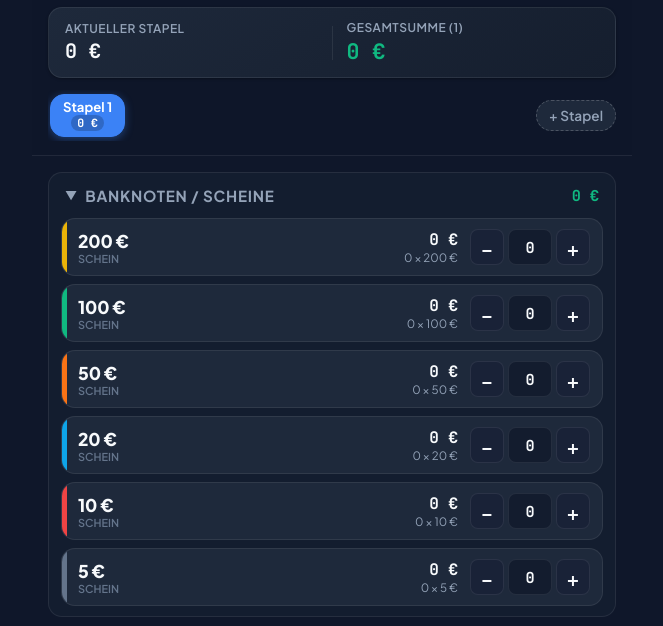
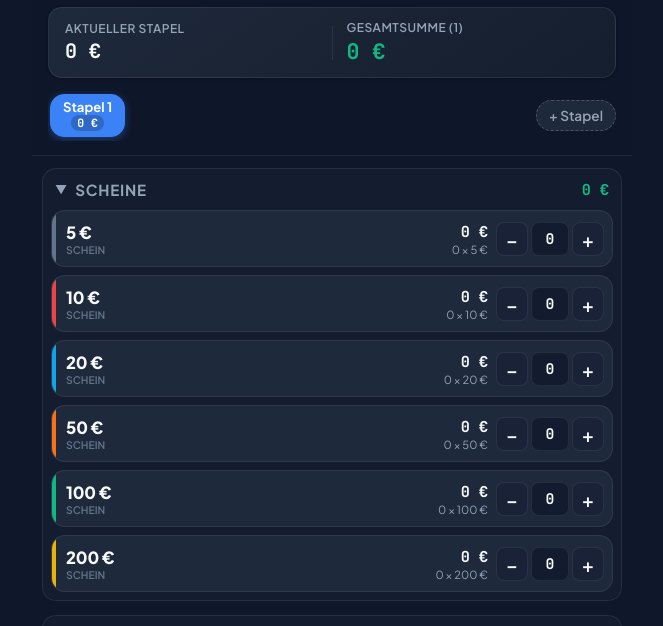
Before and after one commit to Dave2ooo/Geldzaehler, a plain HTML site: page index.html in a window 1280 px wide. Shown: the part 52-678 px from the top of the page, without its empty margins (308-971 px from the left). Drawn offline with Linux system fonts and the light colour scheme.

Commit message:
improved UI

```diff
--- a/index.html
+++ b/index.html
@@ -1,20 +1,29 @@
-<!DOCTYPE html>
+<!doctype html>
 <html lang="de">
   <head>
-  <meta charset="UTF-8">
-  <meta name="viewport" content="width=device-width, initial-scale=1.0, maximum-scale=1.0, user-scalable=no, viewport-fit=cover">
-  <meta name="theme-color" content="#0f172a">
-  <meta name="apple-mobile-web-app-capable" content="yes">
-  <meta name="apple-mobile-web-app-status-bar-style" content="black-translucent">
-  <meta name="apple-mobile-web-app-title" content="Geldzähler">
+    <meta charset="UTF-8" />
+    <meta
+      name="viewport"
+      content="width=device-width, initial-scale=1.0, maximum-scale=1.0, user-scalable=no, viewport-fit=cover"
+    />
+    <meta name="theme-color" content="#0f172a" />
+    <meta name="apple-mobile-web-app-capable" content="yes" />
+    <meta
+      name="apple-mobile-web-app-status-bar-style"
+      content="black-translucent"
+    />
+    <meta name="apple-mobile-web-app-title" content="Geldzähler" />
     <title>Geldzähler • Cash Counter</title>
-  <link rel="manifest" href="manifest.json">
-  <link rel="apple-touch-icon" href="icon-192.png">
-  <link rel="icon" type="image/png" href="icon-192.png">
-  <link rel="stylesheet" href="style.css">
-  <link rel="preconnect" href="https://fonts.googleapis.com">
-  <link rel="preconnect" href="https://fonts.gstatic.com" crossorigin>
-  <link href="https://fonts.googleapis.com/css2?family=Plus+Jakarta+Sans:wght@400;500;600;700;800&family=JetBrains+Mono:wght@500;700&display=swap" rel="stylesheet">
+    <link rel="manifest" href="manifest.json" />
+    <link rel="apple-touch-icon" href="icon-192.png" />
+    <link rel="icon" type="image/png" href="icon-192.png" />
+    <link rel="stylesheet" href="style.css" />
+    <link rel="preconnect" href="https://fonts.googleapis.com" />
+    <link rel="preconnect" href="https://fonts.gstatic.com" crossorigin />
+    <link
+      href="https://fonts.googleapis.com/css2?family=Plus+Jakarta+Sans:wght@400;500;600;700;800&family=JetBrains+Mono:wght@500;700&display=swap"
+      rel="stylesheet"
+    />
   </head>
   <body>
     <div class="app-container">
@@ -26,7 +35,11 @@
             <h1>Geldzähler</h1>
           </div>
           <div class="header-actions">
-          <button id="resetPileBtn" class="icon-btn danger-icon" title="Aktuellen Stapel leeren">
+            <button
+              id="resetPileBtn"
+              class="icon-btn danger-icon"
+              title="Aktuellen Stapel leeren"
+            >
               🔄 <span class="btn-label">Leeren</span>
             </button>
           </div>
@@ -40,7 +53,9 @@
           </div>
           <div class="total-divider"></div>
           <div class="total-col">
-          <span class="total-label">Gesamtsumme (<span id="pileCountBadge">1</span>)</span>
+            <span class="total-label"
+              >Gesamtsumme (<span id="pileCountBadge">1</span>)</span
+            >
             <span class="total-amount highlight" id="grandTotal">0,00 €</span>
           </div>
         </div>
@@ -50,7 +65,11 @@
           <div class="piles-tabs" id="pilesTabs">
             <!-- Dynamically populated pile tabs -->
           </div>
-        <button id="addPileBtn" class="add-pile-btn" title="Neuen Stapel hinzufügen">
+          <button
+            id="addPileBtn"
+            class="add-pile-btn"
+            title="Neuen Stapel hinzufügen"
+          >
             <span>+ Stapel</span>
           </button>
         </nav>
@@ -60,10 +79,15 @@
       <main class="content-area">
         <!-- Banknotes Section -->
         <section class="denom-section" id="section-bills" data-category="bills">
-        <button class="section-header collapsable-header" data-toggle="bills" type="button" aria-expanded="true">
+          <button
+            class="section-header collapsable-header"
+            data-toggle="bills"
+            type="button"
+            aria-expanded="true"
+          >
             <div class="header-title-wrap">
               <span class="collapse-icon">▼</span>
-            <h2>Banknoten / Scheine</h2>
+              <h2>Scheine</h2>
             </div>
             <span class="section-subtotal" id="billsSubtotal">0,00 €</span>
           </button>
@@ -74,7 +98,12 @@
 
         <!-- Coin Rolls Section -->
         <section class="denom-section" id="section-rolls" data-category="rolls">
-        <button class="section-header collapsable-header" data-toggle="rolls" type="button" aria-expanded="true">
+          <button
+            class="section-header collapsable-header"
+            data-toggle="rolls"
+            type="button"
+            aria-expanded="true"
+          >
             <div class="header-title-wrap">
               <span class="collapse-icon">▼</span>
               <h2>Münzrollen</h2>
@@ -88,7 +117,12 @@
 
         <!-- Coins Section -->
         <section class="denom-section" id="section-coins" data-category="coins">
-        <button class="section-header collapsable-header" data-toggle="coins" type="button" aria-expanded="true">
+          <button
+            class="section-header collapsable-header"
+            data-toggle="coins"
+            type="button"
+            aria-expanded="true"
+          >
             <div class="header-title-wrap">
               <span class="collapse-icon">▼</span>
               <h2>Münzen (ab 10 Cent)</h2>
@@ -116,7 +150,12 @@
     </div>
 
     <!-- Numpad & Quick Input Modal -->
-  <div class="modal-backdrop" id="inputModal" role="dialog" aria-hidden="true">
+    <div
+      class="modal-backdrop"
+      id="inputModal"
+      role="dialog"
+      aria-hidden="true"
+    >
       <div class="modal-card">
         <div class="modal-header">
           <div class="modal-denom-badge" id="modalDenomBadge">50 €</div>
@@ -128,7 +167,14 @@
         </div>
 
         <div class="modal-display">
-        <input type="text" id="modalValueInput" inputmode="numeric" pattern="[0-9]*" value="0" readonly>
+          <input
+            type="text"
+            id="modalValueInput"
+            inputmode="numeric"
+            pattern="[0-9]*"
+            value="0"
+            readonly
+          />
           <span class="unit-label">Stück</span>
         </div>
 
@@ -158,7 +204,9 @@
         </div>
 
         <div class="modal-footer-btns">
-        <button id="modalPrevDenomBtn" class="nav-step-btn">‹ Vorherige</button>
+          <button id="modalPrevDenomBtn" class="nav-step-btn">
+            ‹ Vorherige
+          </button>
           <button id="modalConfirmBtn" class="confirm-btn">Fertig</button>
           <button id="modalNextDenomBtn" class="nav-step-btn">Nächste ›</button>
         </div>
@@ -166,41 +214,71 @@
     </div>
 
     <!-- Custom Prompt/Rename Dialog Modal (Replaces native browser prompt) -->
-  <div class="modal-backdrop" id="promptModal" role="dialog" aria-hidden="true">
+    <div
+      class="modal-backdrop"
+      id="promptModal"
+      role="dialog"
+      aria-hidden="true"
+    >
       <div class="modal-card dialog-card">
         <div class="modal-header">
           <h3 id="promptTitle">Stapel benennen</h3>
           <button class="close-btn" id="closePromptBtn">&times;</button>
         </div>
         <div class="dialog-body">
-        <input type="text" id="promptInput" class="dialog-text-input" placeholder="Name eingeben...">
+          <input
+            type="text"
+            id="promptInput"
+            class="dialog-text-input"
+            placeholder="Name eingeben..."
+          />
         </div>
         <div class="dialog-actions">
-        <button id="cancelPromptBtn" class="action-btn secondary">Abbrechen</button>
-        <button id="confirmPromptBtn" class="action-btn primary">Speichern</button>
+          <button id="cancelPromptBtn" class="action-btn secondary">
+            Abbrechen
+          </button>
+          <button id="confirmPromptBtn" class="action-btn primary">
+            Speichern
+          </button>
         </div>
       </div>
     </div>
 
     <!-- Custom Confirmation Dialog Modal (Replaces native browser confirm) -->
-  <div class="modal-backdrop" id="confirmModal" role="dialog" aria-hidden="true">
+    <div
+      class="modal-backdrop"
+      id="confirmModal"
+      role="dialog"
+      aria-hidden="true"
+    >
       <div class="modal-card dialog-card">
         <div class="modal-header">
           <h3 id="confirmTitle">Bestätigung</h3>
           <button class="close-btn" id="closeConfirmBtn">&times;</button>
         </div>
         <div class="dialog-body">
-        <p id="confirmMessage" class="dialog-message">Möchtest du diese Aktion ausführen?</p>
+          <p id="confirmMessage" class="dialog-message">
+            Möchtest du diese Aktion ausführen?
+          </p>
         </div>
         <div class="dialog-actions">
-        <button id="cancelConfirmBtn" class="action-btn secondary">Abbrechen</button>
-        <button id="okConfirmBtn" class="action-btn danger">Ja, leeren</button>
+          <button id="cancelConfirmBtn" class="action-btn secondary">
+            Abbrechen
+          </button>
+          <button id="okConfirmBtn" class="action-btn danger">
+            Ja, leeren
+          </button>
         </div>
       </div>
     </div>
 
     <!-- Full Summary & Breakdown Modal -->
-  <div class="modal-backdrop" id="summaryModal" role="dialog" aria-hidden="true">
+    <div
+      class="modal-backdrop"
+      id="summaryModal"
+      role="dialog"
+      aria-hidden="true"
+    >
       <div class="modal-card summary-card">
         <div class="modal-header">
           <h3>📊 Gesamtabrechnung</h3>
@@ -210,7 +288,9 @@
           <!-- Rendered breakdown table & piles -->
         </div>
         <div class="summary-actions">
-        <button id="closeSummaryBtn" class="action-btn primary">Schließen</button>
+          <button id="closeSummaryBtn" class="action-btn primary">
+            Schließen
+          </button>
         </div>
       </div>
     </div>
--- a/main.js
+++ b/main.js
@@ -5,13 +5,13 @@
 
 // Denominations configuration
 const DENOMINATIONS = [
-  // Banknotes (500€ removed)
+  // Banknotes (5€ up to 200€)
+  { id: 'b5',   type: 'bill', category: 'bills', value: 5.0,   label: '5 €',   sublabel: 'Schein', color: 'var(--denom-5)' },
+  { id: 'b10',  type: 'bill', category: 'bills', value: 10.0,  label: '10 €',  sublabel: 'Schein', color: 'var(--denom-10)' },
+  { id: 'b20',  type: 'bill', category: 'bills', value: 20.0,  label: '20 €',  sublabel: 'Schein', color: 'var(--denom-20)' },
+  { id: 'b50',  type: 'bill', category: 'bills', value: 50.0,  label: '50 €',  sublabel: 'Schein', color: 'var(--denom-50)' },
+  { id: 'b100', type: 'bill', category: 'bills', value: 100.0, label: '100 €', sublabel: 'Schein', color: 'var(--denom-100)' },
   { id: 'b200', type: 'bill', category: 'bills', value: 200.0, label: '200 €', sublabel: 'Schein', color: 'var(--denom-200)' },
-  { id: 'b100', type: 'bill', category: 'bills', value: 100.0, label: '100 €', sublabel: 'Schein', color: 'var(--denom-100)' },
-  { id: 'b50',  type: 'bill', category: 'bills', value: 50.0,  label: '50 €',  sublabel: 'Schein', color: 'var(--denom-50)' },
-  { id: 'b20',  type: 'bill', category: 'bills', value: 20.0,  label: '20 €',  sublabel: 'Schein', color: 'var(--denom-20)' },
-  { id: 'b10',  type: 'bill', category: 'bills', value: 10.0,  label: '10 €',  sublabel: 'Schein', color: 'var(--denom-10)' },
-  { id: 'b5',   type: 'bill', category: 'bills', value: 5.0,   label: '5 €',   sublabel: 'Schein', color: 'var(--denom-5)' },
 
   // Coin Rolls: 1x2€ roll = 50€ (25 coins), 1x1€ roll = 25€ (25 coins), 1x50ct roll = 20€ (40 coins)
   { id: 'r200', type: 'roll', category: 'rolls', value: 50.0,  label: '2 € Rolle',  sublabel: 'Wert: 50 € (25 Stk)',  color: 'var(--coin-bicolor)' },
--- a/style.css
+++ b/style.css
@@ -335,20 +335,20 @@ body {
    Denominations Grid & Collapsible Categories
    -------------------------------------------------------------------------- */
 .content-area {
-  padding: 16px;
+  padding: 12px 10px;
   display: flex;
   flex-direction: column;
-  gap: 16px;
+  gap: 14px;
 }
 
 .denom-section {
   display: flex;
   flex-direction: column;
-  gap: 10px;
+  gap: 8px;
   background: rgba(30, 41, 59, 0.35);
   border: 1px solid var(--border-subtle);
   border-radius: var(--radius-md);
-  padding: 10px 12px;
+  padding: 8px 8px;
   transition: all 0.2s ease;
 }
 
@@ -417,12 +417,13 @@ body {
   background: var(--bg-card);
   border: 1px solid var(--border-subtle);
   border-radius: var(--radius-md);
-  padding: 10px 12px;
+  padding: 10px 8px;
   display: grid;
-  /* Columns: tag (flexible min), calc (shrinkable/flexible), stepper (fixed non-shrinkable) */
-  grid-template-columns: minmax(75px, auto) minmax(80px, 1fr) auto;
+  /* Columns: tag (auto), calc (flexible), stepper (auto fixed) */
+  grid-template-columns: auto 1fr auto;
   align-items: center;
-  gap: 8px;
+  column-gap: 4px;
+  row-gap: 4px;
   transition: transform 0.1s ease, border-color 0.15s ease;
   position: relative;
   overflow: hidden;
@@ -441,7 +442,7 @@ body {
   left: 0;
   top: 0;
   bottom: 0;
-  width: 5px;
+  width: 4px;
   background: var(--denom-color, #64748b);
   border-radius: 4px 0 0 4px;
 }
@@ -451,12 +452,13 @@ body {
   display: flex;
   flex-direction: column;
   cursor: pointer;
-  padding-left: 4px;
-  min-width: 0;
+  padding-left: 6px;
+  padding-right: 2px;
+  flex-shrink: 0;
 }
 
 .denom-value {
-  font-size: 1.1rem;
+  font-size: 1.05rem;
   font-weight: 800;
   letter-spacing: -0.01em;
   color: var(--text-primary);
@@ -467,7 +469,7 @@ body {
 }
 
 .denom-type {
-  font-size: 0.68rem;
+  font-size: 0.65rem;
   color: var(--text-muted);
   text-transform: uppercase;
   font-weight: 600;
@@ -480,6 +482,7 @@ body {
 .denom-calc {
   text-align: right;
   padding-right: 4px;
+  padding-left: 2px;
   cursor: pointer;
   min-width: 0;
   overflow: hidden;
@@ -487,7 +490,7 @@ body {
 
 .denom-row-sum {
   font-family: var(--font-mono);
-  font-size: 1rem;
+  font-size: 0.95rem;
   font-weight: 700;
   color: var(--text-primary);
   white-space: nowrap;
@@ -496,7 +499,7 @@ body {
 }
 
 .denom-multiplier {
-  font-size: 0.72rem;
+  font-size: 0.70rem;
   color: var(--text-secondary);
   white-space: nowrap;
   overflow: hidden;
@@ -508,18 +511,18 @@ body {
   display: flex;
   align-items: center;
   justify-content: flex-end;
-  gap: 4px;
+  gap: 3px;
   flex-shrink: 0;
 }
 
 .step-btn {
-  width: 34px;
-  height: 36px;
+  width: 32px;
+  height: 34px;
   border-radius: var(--radius-sm);
   background: var(--bg-surface);
   border: 1px solid var(--border-subtle);
   color: var(--text-primary);
-  font-size: 1.25rem;
+  font-size: 1.2rem;
   font-weight: 600;
   display: flex;
   align-items: center;
@@ -536,16 +539,16 @@ body {
 }
 
 .count-display-btn {
-  min-width: 44px;
-  max-width: 68px;
-  height: 36px;
-  padding: 0 6px;
+  min-width: 38px;
+  max-width: 60px;
+  height: 34px;
+  padding: 0 4px;
   background: rgba(15, 23, 42, 0.7);
   border: 1px solid var(--border-subtle);
   border-radius: var(--radius-sm);
   color: var(--text-primary);
   font-family: var(--font-mono);
-  font-size: 0.95rem;
+  font-size: 0.92rem;
   font-weight: 700;
   display: flex;
   align-items: center;
```
Lines whose indentation alone changed are shown as unchanged.
